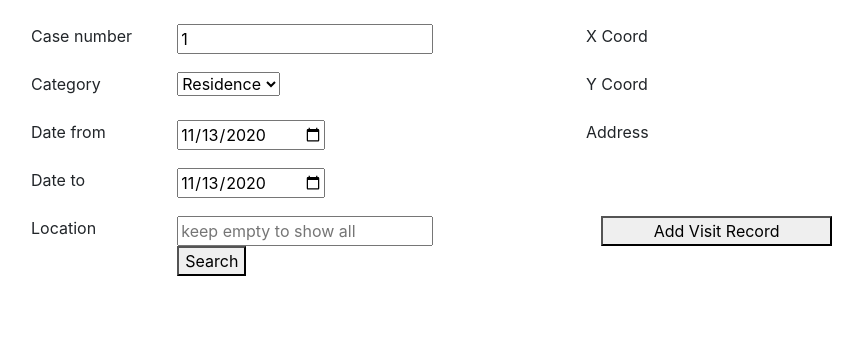
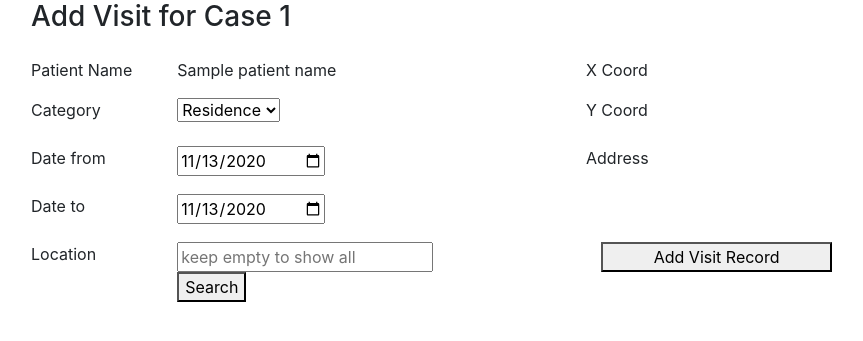
Before and after one commit to jhnma/comp3297_group_k, a Django app: template hotzone_project/templates/add-visit.html in a window 1280 px wide. Shown: the top 341 px of the page, without its empty margins (19-882 px from the left). Run offline with Django 3.2, Linux system fonts and the light colour scheme; the template is opened without the code that fills it: most values are stand-ins (such as "Sample title", 1, 10 or a date in 2020); some libraries are stand-ins or nearby versions.

Commit message:
Improve add_visit page Check case does exist & display case info

```diff
--- a/hotzone_project/templates/add-visit.html
+++ b/hotzone_project/templates/add-visit.html
@@ -4,6 +4,7 @@
         <script src="https://cdnjs.cloudflare.com/ajax/libs/popper.js/1.14.7/umd/popper.min.js" integrity="sha384-UO2eT0CpHqdSJQ6hJty5KVphtPhzWj9WO1clHTMGa3JDZwrnQq4sF86dIHNDz0W1" crossorigin="anonymous"></script>
         <script src="https://stackpath.bootstrapcdn.com/bootstrap/4.3.1/js/bootstrap.min.js" integrity="sha384-JjSmVgyd0p3pXB1rRibZUAYoIIy6OrQ6VrjIEaFf/nJGzIxFDsf4x0xIM+B07jRM" crossorigin="anonymous"></script>
         <link rel="stylesheet" href="https://stackpath.bootstrapcdn.com/bootstrap/4.3.1/css/bootstrap.min.css" integrity="sha384-ggOyR0iXCbMQv3Xipma34MD+dH/1fQ784/j6cY/iJTQUOhcWr7x9JvoRxT2MZw1T" crossorigin="anonymous">
+        <title>Case {{ case_id }} - Add Visits</title>
         <style>
             body {
                 margin: auto;
@@ -196,15 +197,17 @@
         </script>
     </head>
     <body>
+        <h3>Add Visit for Case {{ case_id }}</h3>
+        <input type='hidden' id='case_id' value="{{ case_id }}"/>
         <form class="container-fluid mt-4" id="visit" data-pk=''>
             <div class="row container">
                 <div class="col-6">
                     <div class="row">
                         <div class='col-3'>
-                            <label for='case_id'>Case number</label>
+                            Patient Name
                         </div>
                         <div class='col-8'>
-                            <input type='text' id='case_id' value="{{ case_id }}" readonly/>
+                            {{ patient_name }}
                         </div>
                     </div>
                 </div>
```
Also changed, not shown: hotzone_project/cases/views.py (+15 -9 lines).
